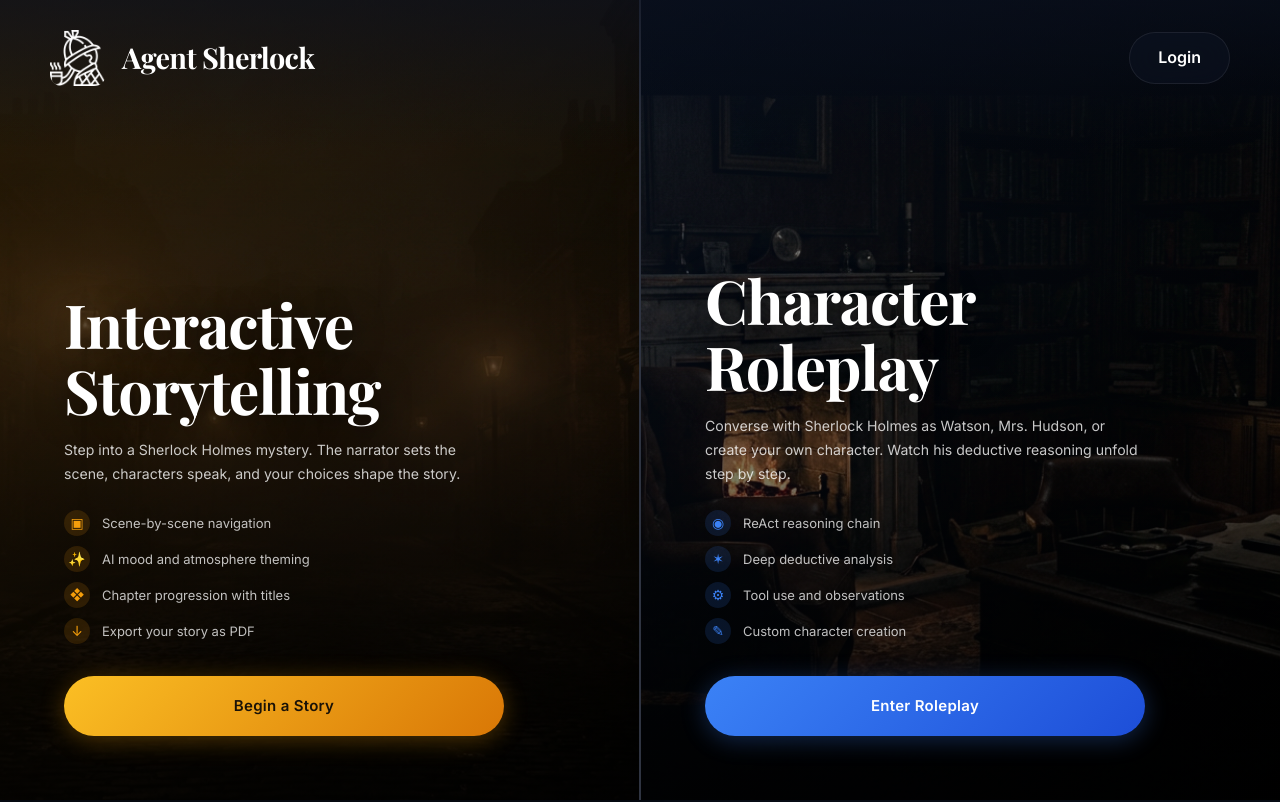
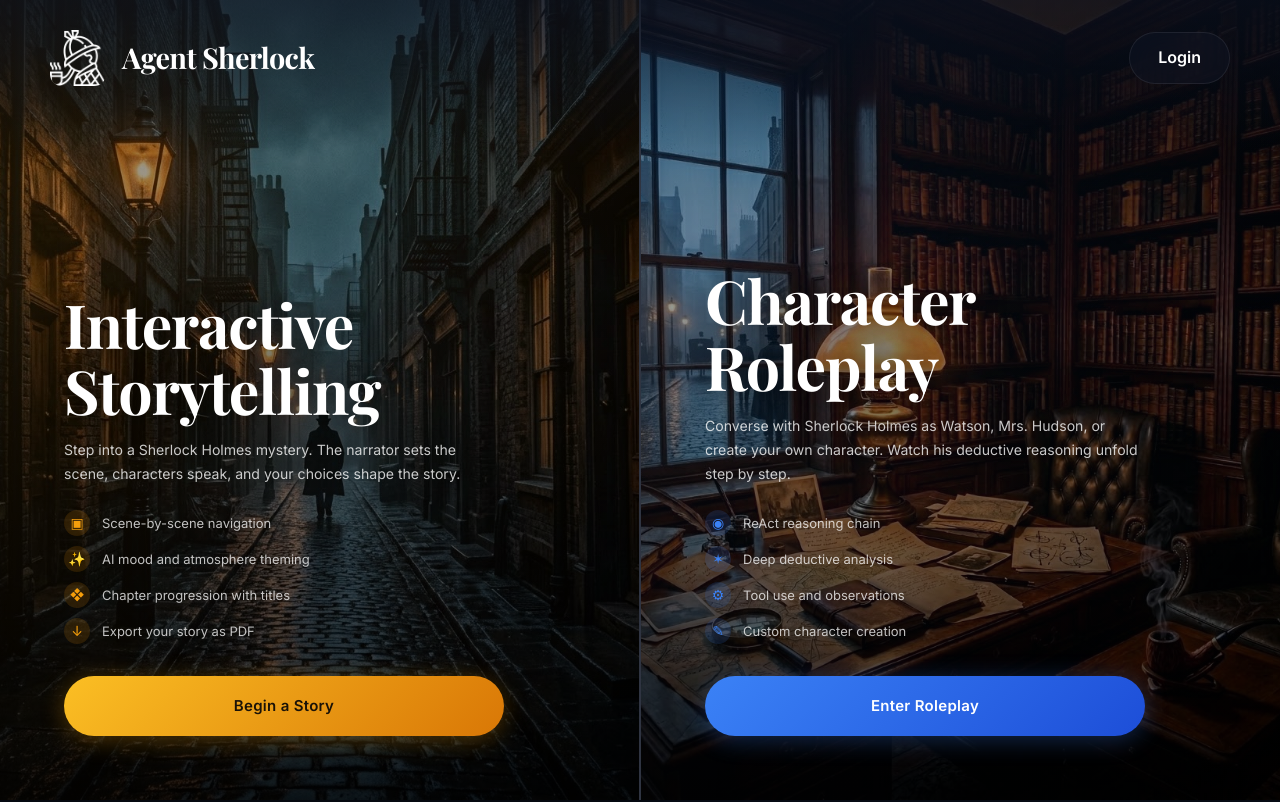
Before and after one commit to mustafameh/Sherlock-LLM, a Next.js app in the folder sherlock-next/: page / in a window 1280 px wide. Shown: the top 802 px of the page. Built offline with nearby package versions, Linux system fonts and the light colour scheme; no server answers; a web font is replaced by a local one.

Commit message:
feat: add user-provided custom backgrounds for landing page split screen

```diff
--- a/sherlock-next/app/page.module.css
+++ b/sherlock-next/app/page.module.css
@@ -205,8 +205,8 @@
     transition: opacity 0.6s ease;
 }
 
-.splitLeft::before {
-    background-image: url('/bg-storytelling.png');
+.splitHalf:first-child::before {
+    background-image: url('/interactive.jpg');
 }
 
 .splitLeft::after {
@@ -215,8 +215,8 @@
         linear-gradient(135deg, rgba(245, 158, 11, 0.15) 0%, rgba(245, 158, 11, 0.04) 60%, transparent 100%);
 }
 
-.splitRight::before {
-    background-image: url('/bg-roleplay.png');
+.splitHalf:last-child::before {
+    background-image: url('/roleplay.jpg');
 }
 
 .splitRight::after {
```
Also changed, not shown: sherlock-next/public/interactive.jpg (added), sherlock-next/public/roleplay.jpg (added).
